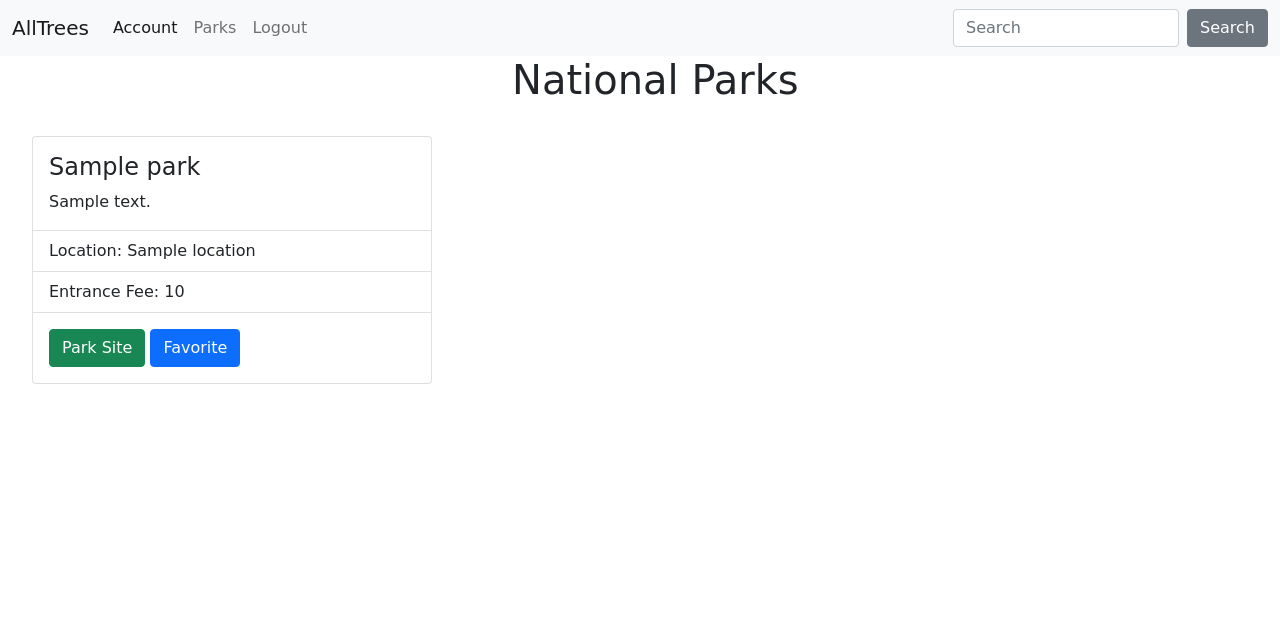
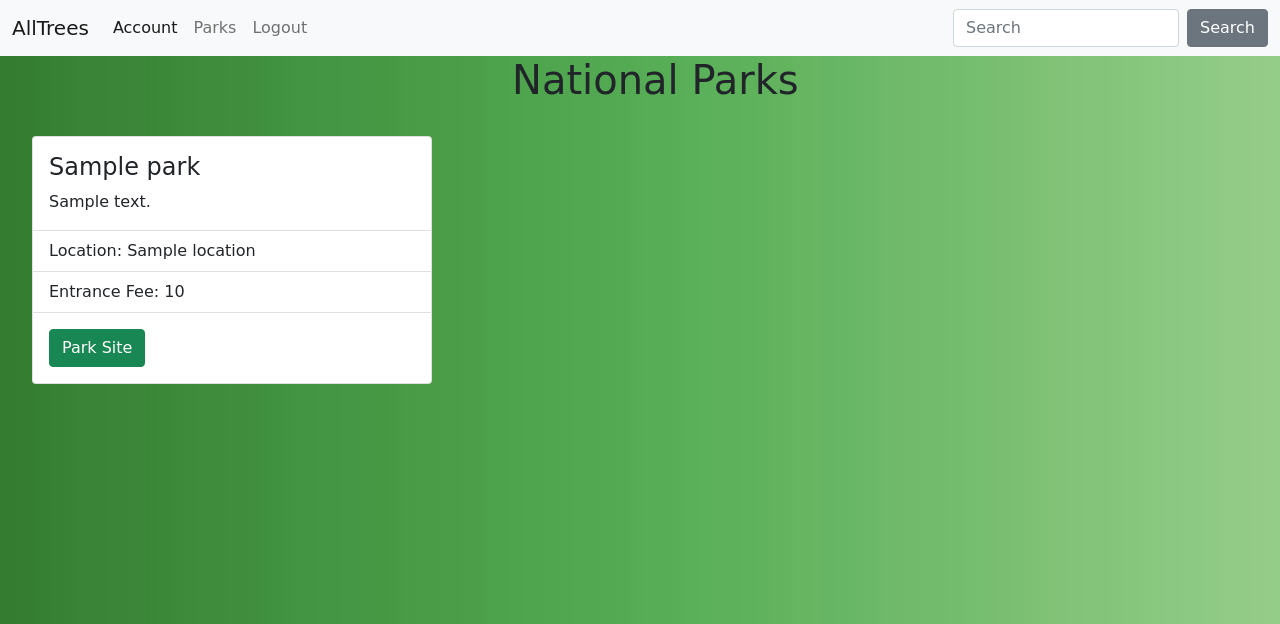
Before and after one commit to MakHinckley/Solo-Project, a Django app: template main/templates/parks.html in a window 1280 px wide; the page is wider, and only the part inside the window is pictured. Shown: the top 624 px of that part. Run offline with Django 3.2, Linux system fonts and the light colour scheme; tables that the repository leaves empty hold one stand-in row (values such as "Sample post"); the template is opened without the code that fills it: values that come from a table or form of the project are taken from there, most other values are stand-ins (such as "Sample title", 1, 10 or a date in 2020).

Commit message:
added new stuff

```diff
--- a/main/static/JavaScript/info.js
+++ b/main/static/JavaScript/info.js
@@ -1,2 +1,3 @@
-
-element.addEventListener("click", function(){ alert("Do you wish to delete your account?"); });
+function deleteButton(){
+    alert("Do you wish to delete your account?");
+}
--- a/main/static/parkStyle.css
+++ b/main/static/parkStyle.css
@@ -1,3 +1,11 @@
+
+#bg{
+    background-repeat: no-repeat;
+    background-size: 2120px 1100px;
+    background-position: top;
+    background-attachment: fixed;
+}
+
 body {
     font-family: 'Indie Flower', cursive;
 }
--- a/main/templates/parks.html
+++ b/main/templates/parks.html
@@ -12,7 +12,7 @@
     <link rel="stylesheet" href="{% static 'parkStyle.css' %}">
 </head>
 
-<body>
+<body id='bg'style="background-image:url('{%static 'images/back.jpg'%}');">
     <nav class="navbar navbar-expand-lg navbar-light bg-light">
         <div class="container-fluid">
             <a class="navbar-brand" href="/homepage">AllTrees</a>
@@ -57,13 +57,16 @@
             <li class="list-group-item">Location: {{park.location}}</li>
             <li class="list-group-item">Entrance Fee: {{park.fee}}</li>
         </ul>
+
         <div class="card-body">
-            <a href="/parks/{{park.id}}" class="btn btn-success" type="button">Park Site</a> <a href="/parks/favorite"
-                class="btn btn-primary" type="button">Favorite</a>
+            <a href="/parks/{{park.id}}" class="btn btn-success" type="button">Park Site</a>
+            {% if logged_user in parks.users_favorited.all %}
+            <a href="/favorite/{{park.id}}" class="btn btn-primary" type="button">Favorite</a>
+            {% endif %}
         </div>
     </div>
+    {% endfor %}
 
-    {% endfor %}
 </body>
 
 </html>
--- a/main/urls.py
+++ b/main/urls.py
@@ -15,5 +15,5 @@ urlpatterns = [
     path('user/deletePage', views.deletePage),
     path('user/update', views.update),
     path('parks/<int:park_id>', views.parkPage),
-    path('parks/favorite', views.favorite_park),
+    path('favorite/<int:park_id>', views.favorite_park),
 ]
```
Also changed, not shown: main/templates/account.html (+7 -4 lines), main/templates/edit.html (+2 -7 lines), main/templates/homepage.html (+5 -5 lines), main/views.py (+7 -1 lines), main/static/images/back.jpg (added).
